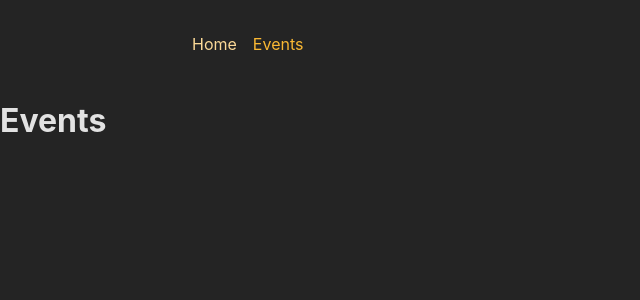
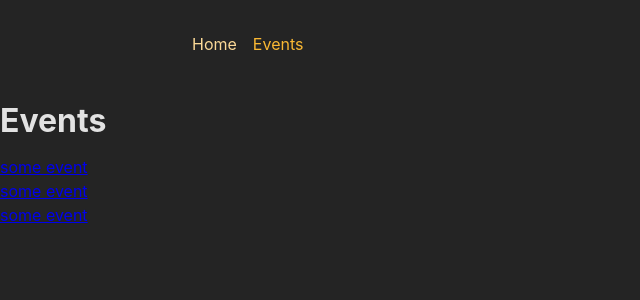
Before and after one commit to Shamoleambo/react-router-partII, a React (Create React App) app in the folder frontend/: page /events in a window 1280 px wide. Shown: the top 300 px of the page, without its empty margins (0-640 px from the left). Built offline with nearby package versions, Linux system fonts and the light colour scheme.

Commit message:
render the link to the EventDetails in the Events list

```diff
--- a/frontend/src/App.js
+++ b/frontend/src/App.js
@@ -1,7 +1,5 @@
 // Challenge / Exercise
 
-// 6. Output a list of dummy events to the EventsPage
-//    Every list item should include a link to the respective EventDetailPage
 // 7. Output the ID of the selected event on the EventDetailPage
 // BONUS: Add another (nested) layout route that adds the <EventNavigation> component above all /events... page components
 
--- a/frontend/src/pages/Events.js
+++ b/frontend/src/pages/Events.js
@@ -1,5 +1,24 @@
+import { Link } from 'react-router-dom'
+
+const DUMMY_EVENTS = [
+  { id: 'e1', title: 'some event' },
+  { id: 'e2', title: 'some event' },
+  { id: 'e3', title: 'some event' }
+]
+
 const EventsPage = () => {
-  return <h1>Events</h1>
+  return (
+    <>
+      <h1>Events</h1>
+      <ul>
+        {DUMMY_EVENTS.map(event => (
+          <li key={event.id}>
+            <Link to={event.id}>{event.title}</Link>
+          </li>
+        ))}
+      </ul>
+    </>
+  )
 }
 
 export default EventsPage
```
